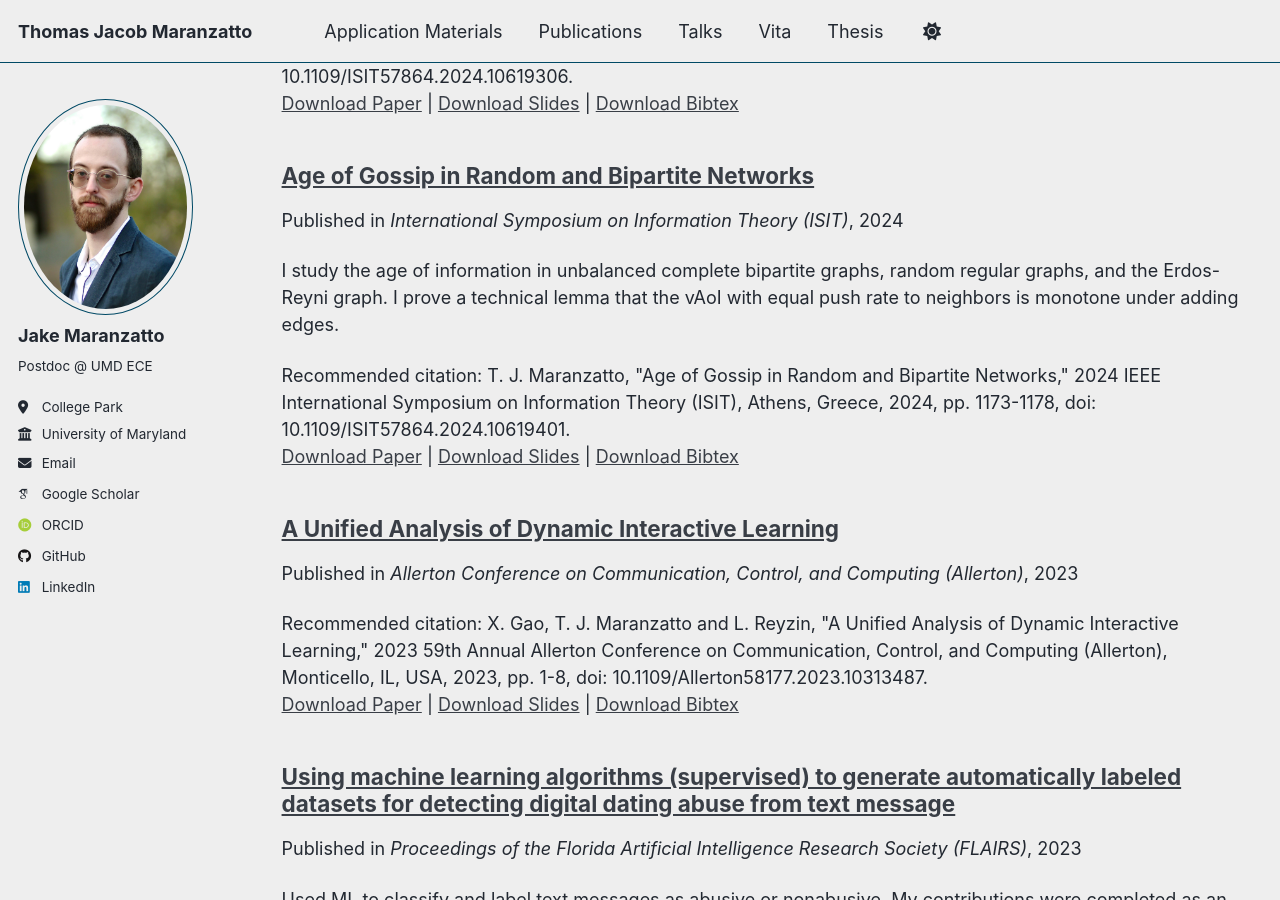
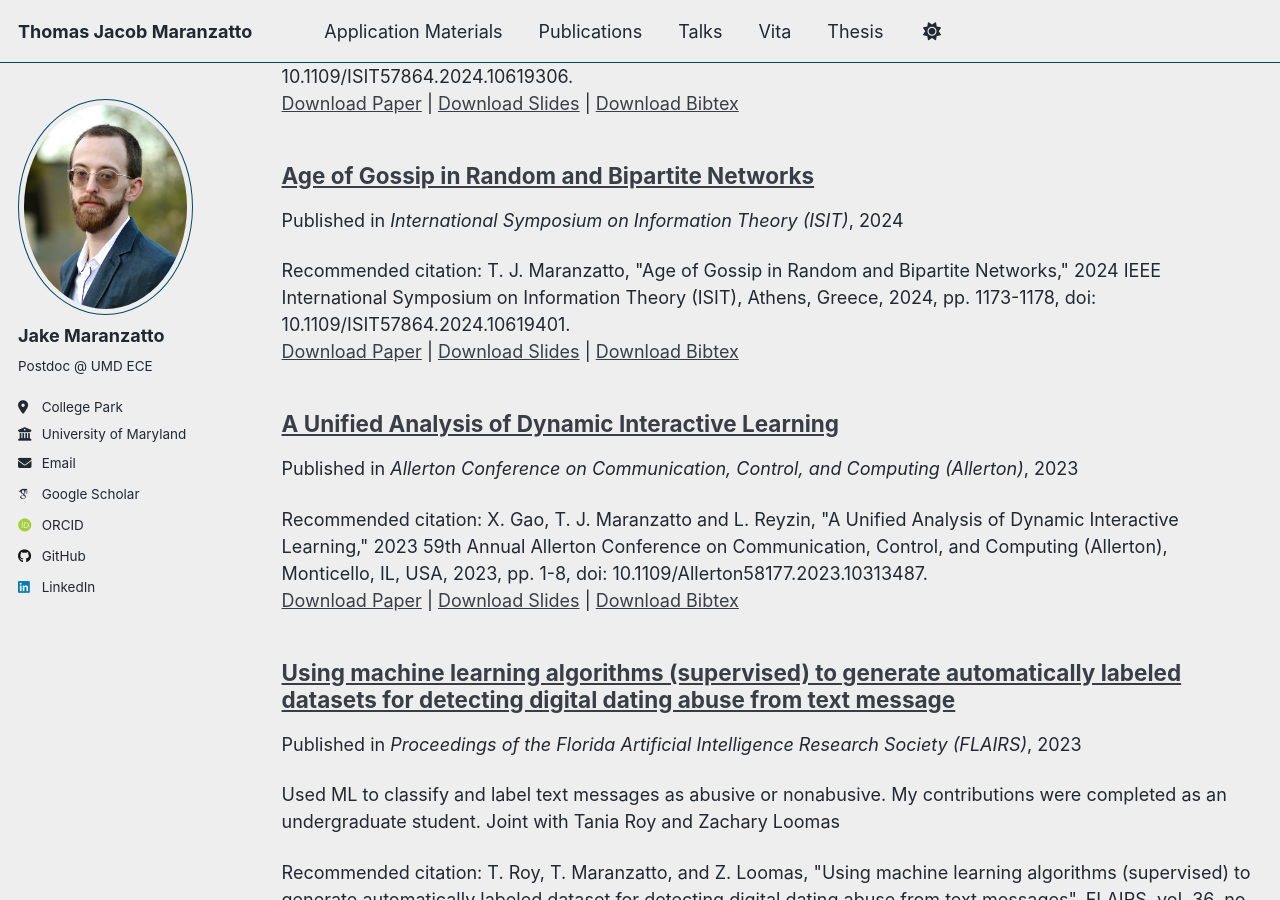
Before and after one commit to TMaranzatto/TMaranzatto.github.io, a Jekyll site: the page built from _pages/publications.html, in a window 1280 px wide and 900 px high, scrolled down 2843 px. Built offline with Jekyll 4.4.1, drawn with Linux system fonts in a browser that asks for light colours; some web fonts are replaced; a script that is not in the unit is left out.

Commit message:
Update Age-of-Gossip-in-Random-and-Bipartite-Networks.md

```diff
--- a/_publications/Age-of-Gossip-in-Random-and-Bipartite-Networks.md
+++ b/_publications/Age-of-Gossip-in-Random-and-Bipartite-Networks.md
@@ -8,7 +8,7 @@ category: conferences
 
 permalink: /publication/2024-06-07-age-random
 
-excerpt: 'I study the age of information in unbalanced complete bipartite graphs, random regular graphs, and the Erdos-Reyni graph.  I prove a technical lemma that the vAoI with equal push rate to neighbors is monotone under adding edges.'
+excerpt: ''
 
 date: 2024-06-07
 
```
